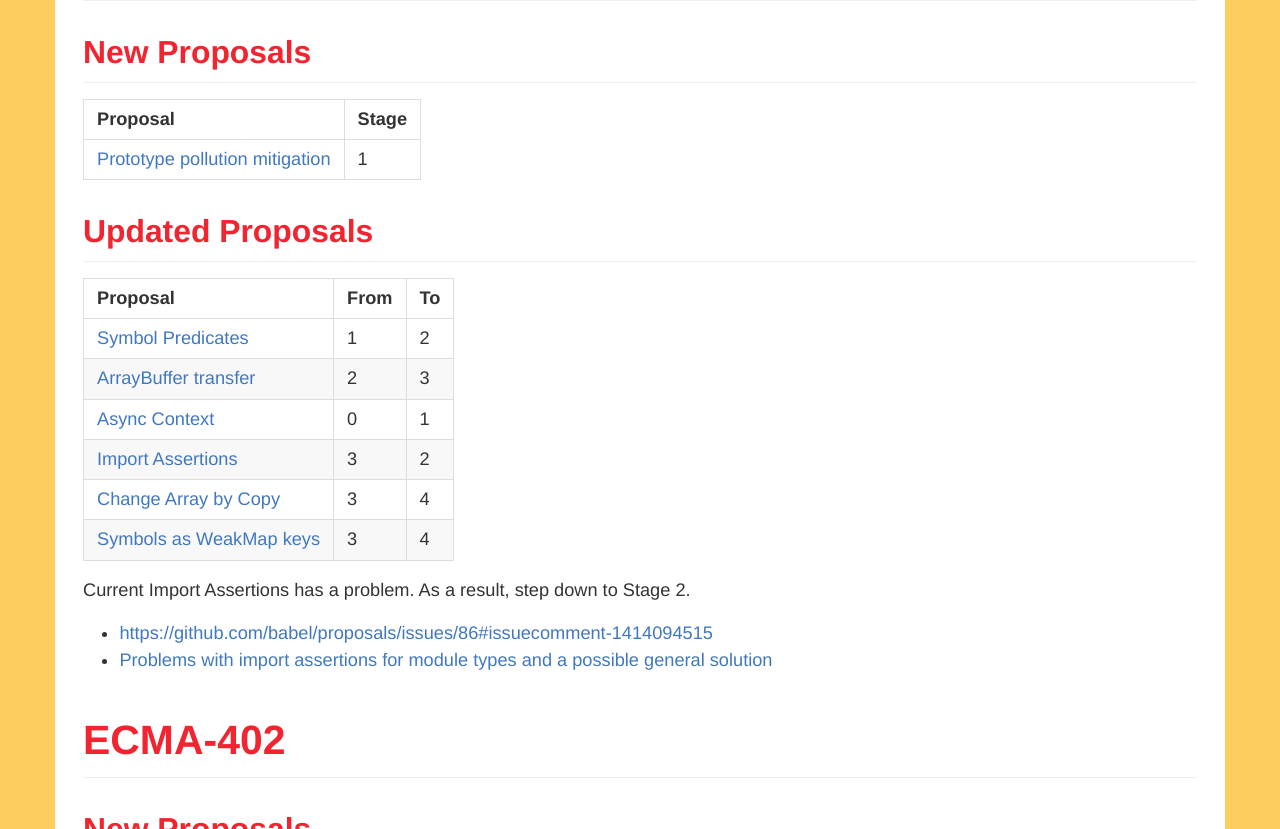
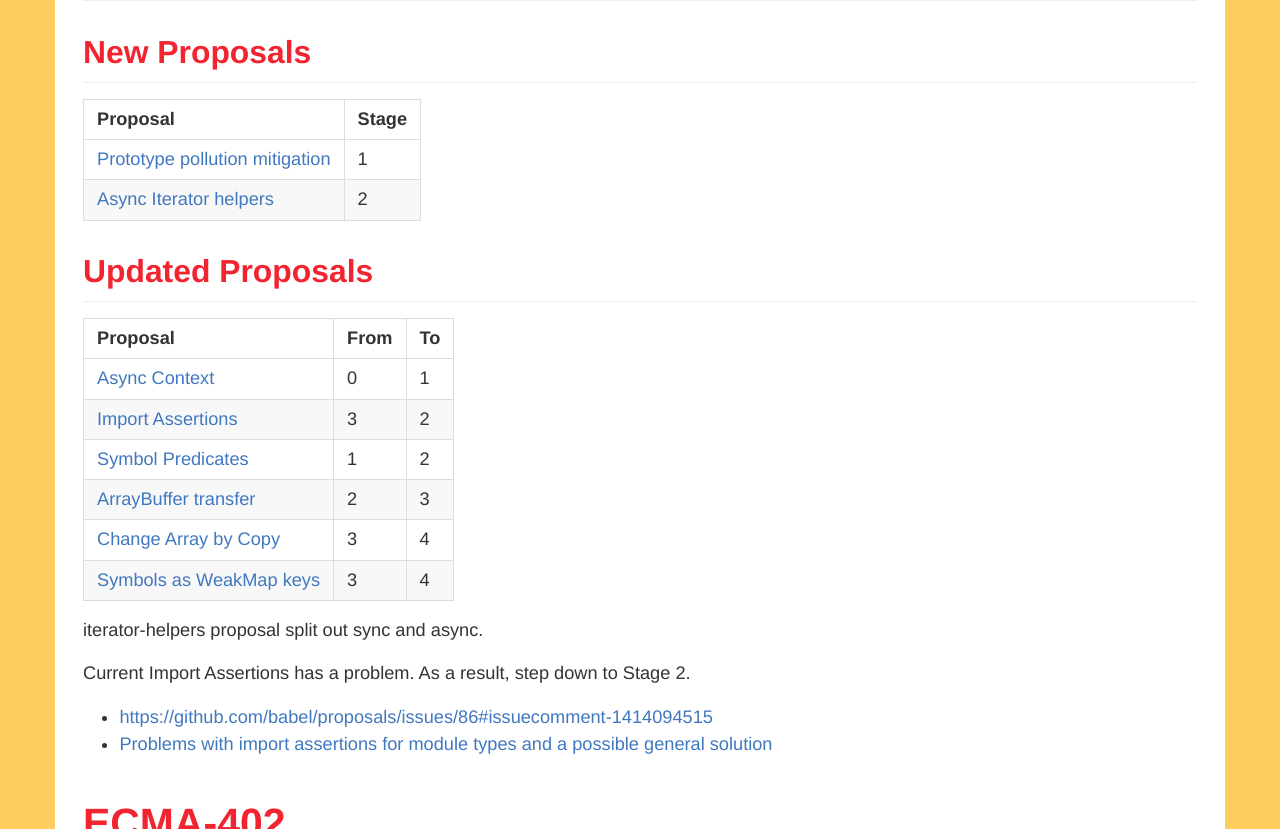
Before and after one commit to ecmascript-daily/ecmascript-daily.github.com, a Jekyll site: the page built from _posts/2023/2023-02-03-ecmascript-proposal-update.md, in a window 1280 px wide and 900 px high, scrolled down 254 px, cut to the strip 71-900 px from the top of the window. Built offline with Jekyll 4.4.1, drawn with Linux system fonts in a browser that asks for light colours; nearby versions of some CDN libraries; comment, search, counter and statistics services are not loaded.

Commit message:
Update 2023-02-03-ecmascript-proposal-update.md

```diff
--- a/_posts/2023/2023-02-03-ecmascript-proposal-update.md
+++ b/_posts/2023/2023-02-03-ecmascript-proposal-update.md
@@ -15,25 +15,26 @@ tags:
 The changes of proposal's status @ [94th meeting of Ecma TC39][Agendas]
 
 # ECMA-262
-
 ## New Proposals
 
 | Proposal                                                                       | Stage |
 | ------------------------------------------------------------------------------ | ----- |
 | [Prototype pollution mitigation](https://github.com/syg/proposal-symbol-proto) | 1     |
+| [Async Iterator helpers](https://github.com/tc39/proposal-async-iterator-helpers)                               | 2     |
 
 
 ## Updated Proposals
 
 | Proposal                                                                            | From  | To    |
 | ----------------------------------------------------------------------------------- | ----- | ----- |
+| [Async Context](https://github.com/tc39/proposal-async-context)                     | 0     | 1     |
+| [Import Assertions](https://github.com/tc39/proposal-import-assertions)             | 3     | 2     |
 | [Symbol Predicates](https://github.com/tc39/proposal-symbol-predicates)             | 1     | 2     |
 | [ArrayBuffer transfer](https://github.com/tc39/proposal-arraybuffer-transfer)       | 2     | 3     |
-| [Async Context](https://github.com/tc39/proposal-async-context)                     | 0     | 1     |
-| [Import Assertions](https://github.com/tc39/proposal-import-assertions)             | 3     | 2     |
 | [Change Array by Copy](https://github.com/tc39/proposal-change-array-by-copy)       | 3     | 4     |
 | [Symbols as WeakMap keys](https://github.com/tc39/proposal-symbols-as-weakmap-keys) | 3     | 4     |
 
+iterator-helpers proposal split out sync and async.
 
 Current Import Assertions has a problem.
 As a result, step down to Stage 2.
```
